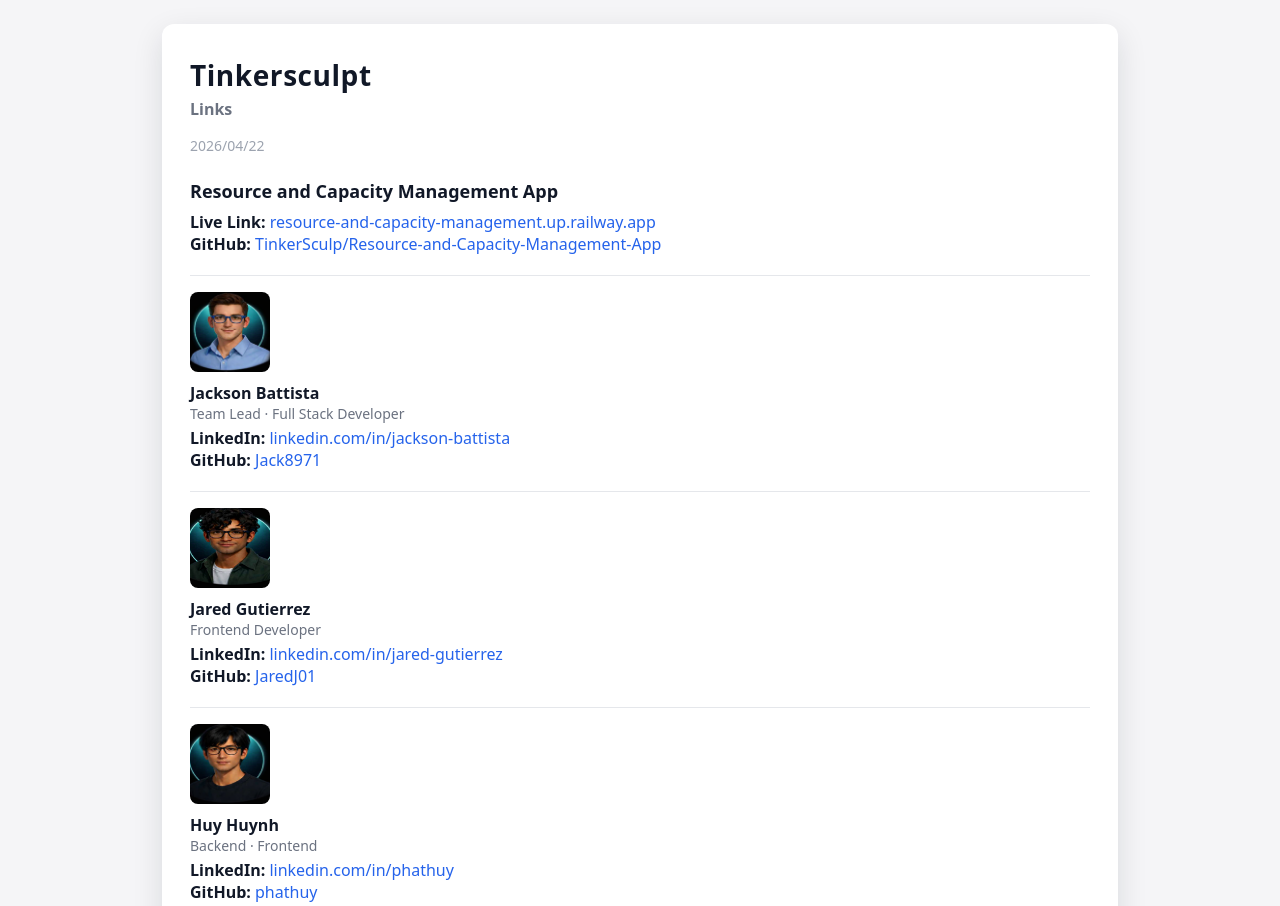
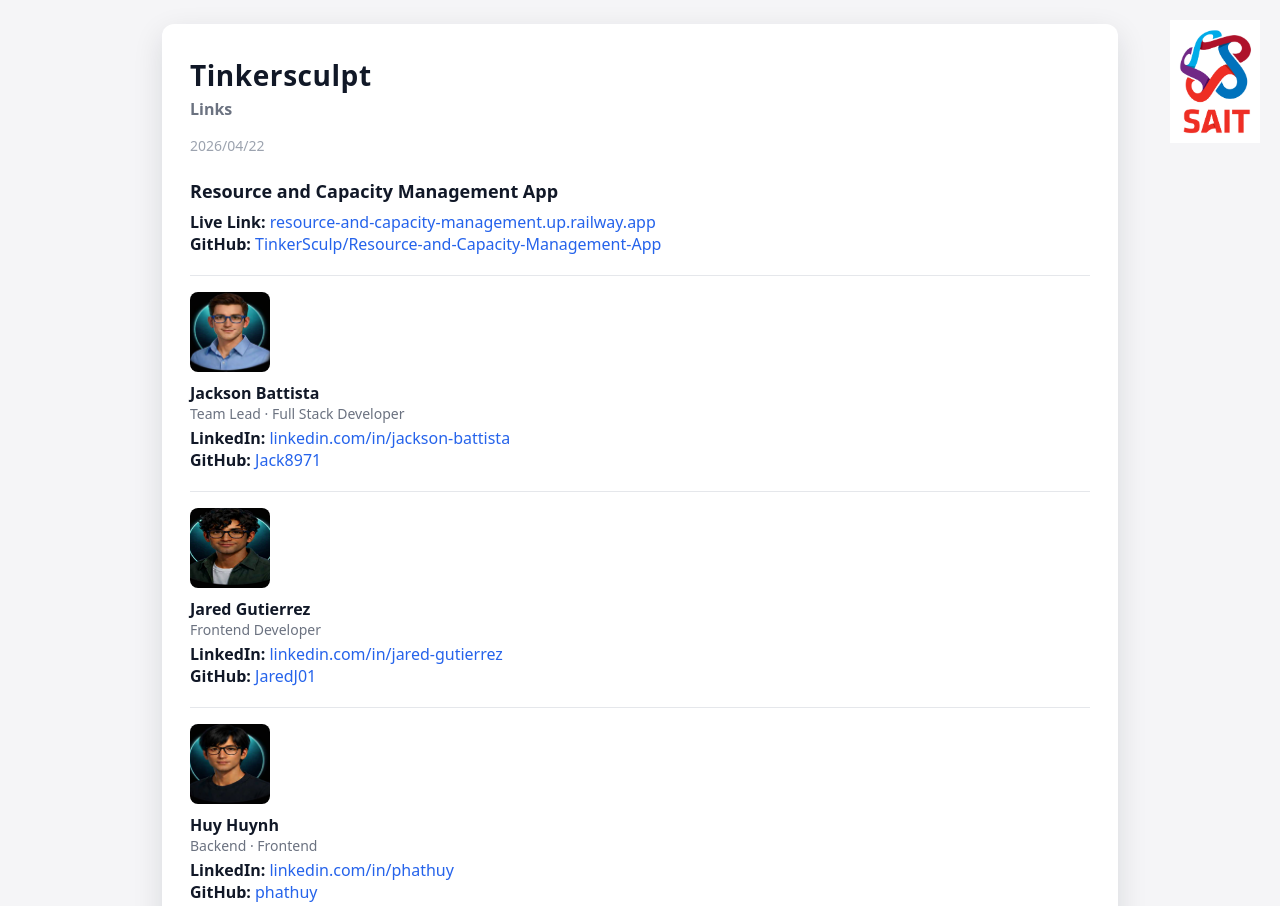
Before and after one commit to Jack8971/CapstoneQR, a website: page index.html in a window 1280 px wide. Shown: the top 906 px of the page. Drawn offline with Linux system fonts and the light colour scheme.

Commit message:
Add SAIT logo top-right

```diff
--- a/index.html
+++ b/index.html
@@ -89,6 +89,20 @@
 </head>
 
 <body>
+  <!-- SAIT Logo (Top Right) -->
+<div style="
+  position: absolute;
+  top: 20px;
+  right: 20px;
+  z-index: 999;
+">
+  <img
+    src="sait_icon_wordmark_vert_colour.png"
+    alt="SAIT Logo"
+    style="width: 90px;"
+  >
+</div>
+
   <main class="page">
     <h1>Tinkersculpt</h1>
     <div class="subtitle">Links</div>
```
Also changed, not shown: sait_icon_wordmark_vert_colour.png (added).
